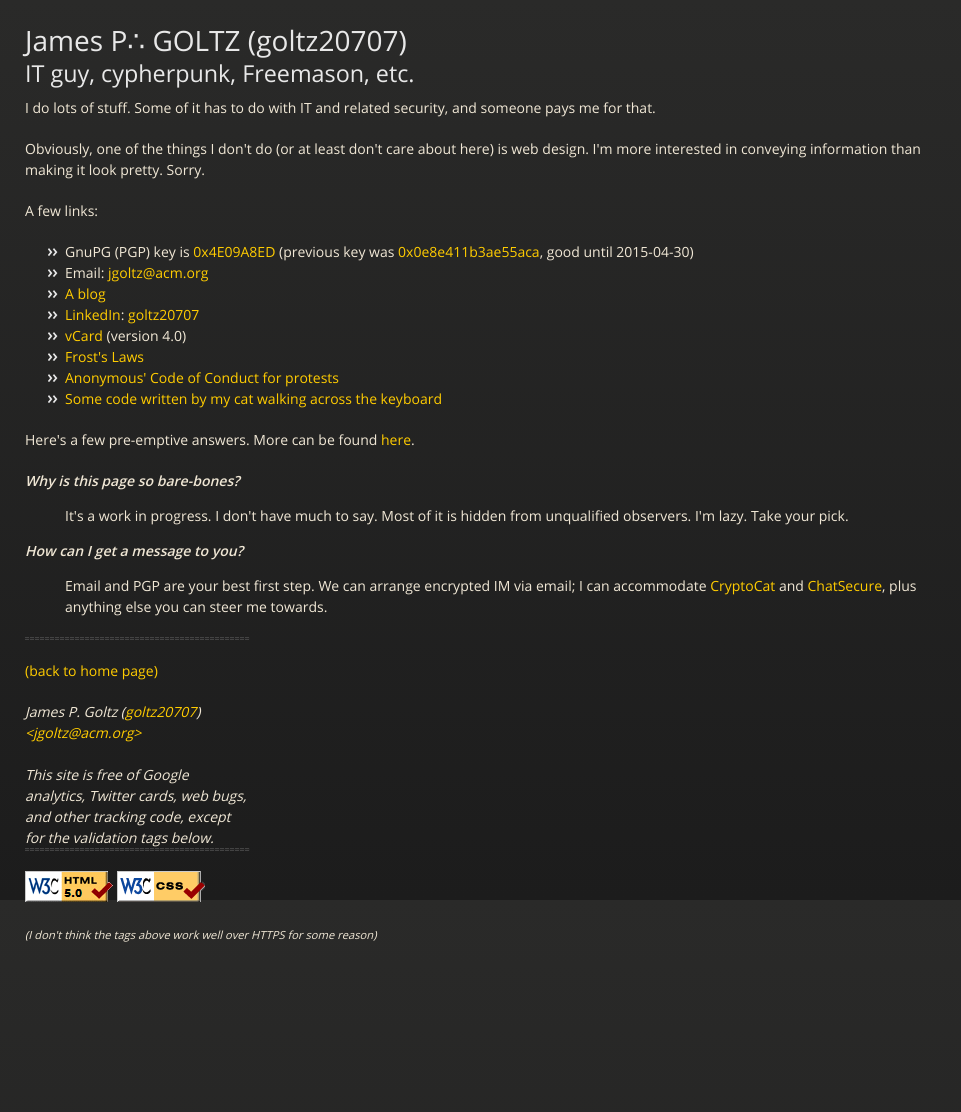
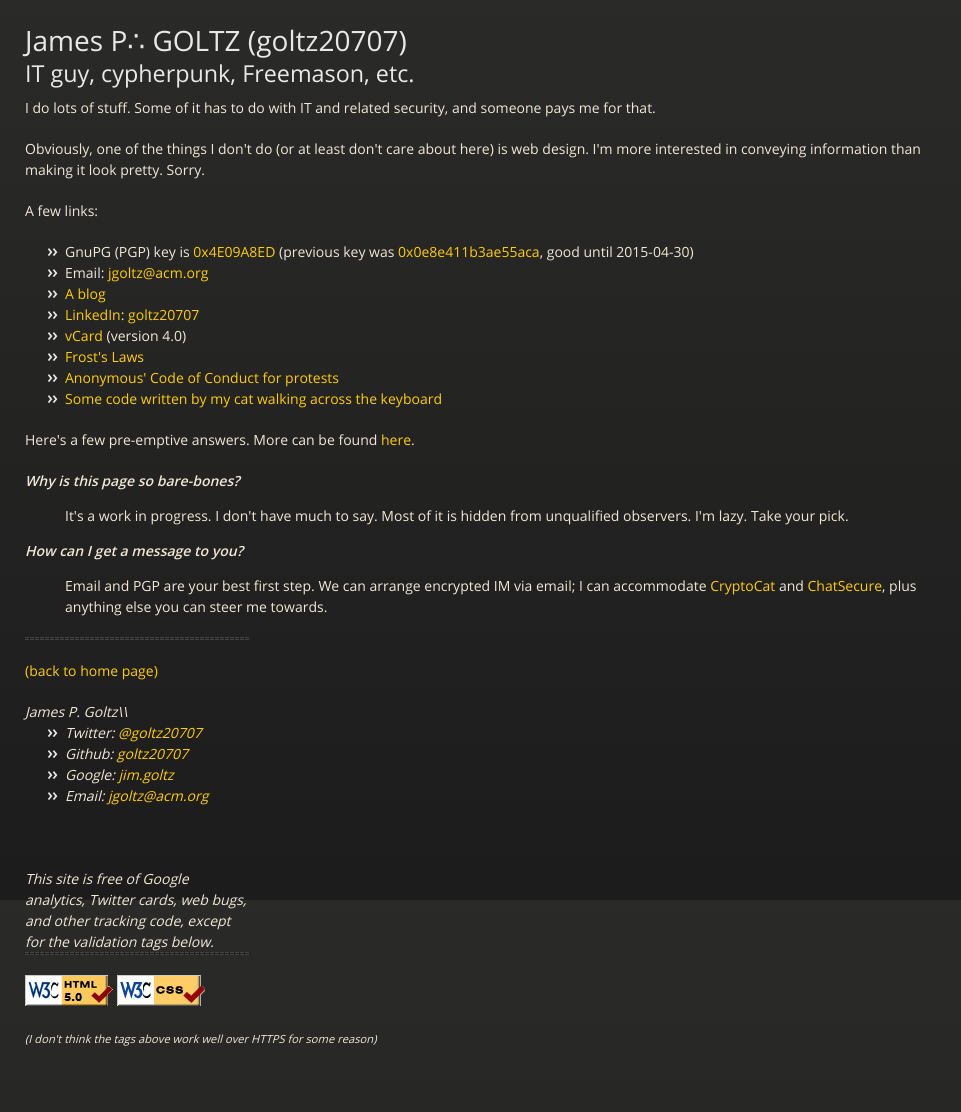
Before and after one commit to goltz20707/goltz20707.github.io, a Jekyll site: the page built from index.html, in a window 1280 px wide. Shown: the whole page, without its empty margins (0-961 px from the left). Built offline with Jekyll 4.4.1, drawn with Linux system fonts in a browser that asks for light colours; before the commit the page ends 1008 px from its top, so only the background shows below that.

Commit message:
First step in setting up web sign-in.

```diff
--- a/_includes/footer.html
+++ b/_includes/footer.html
@@ -3,8 +3,13 @@
 <!-- because "margin-left: 0pt" breaks in IE -->
 <p><a href="/">(back to home page)</a></p>
 <address style="width: 25%">
-  James P. Goltz
-  (<a href="/">goltz20707</a>) <a href="mailto:jgoltz@acm.org">&lt;jgoltz@acm.org&gt;</a>
+  James P. Goltz\\
+  <ul>
+  <li>Twitter: <a href="https://twitter.com/goltz20707" rel="me">@goltz20707</a></li>
+  <li>Github: <a href="https://github.com/goltz20707" rel="me">goltz20707</a></li>
+  <li>Google: <a href="https://google.com/+jim.goltz" rel="me">jim.goltz</a></li>
+  <li>Email: <a href="mailto:jgoltz@acm.org" rel="me">jgoltz@acm.org</a></li>
+</ul>
   <br/><br/>
   This site is free of Google analytics, Twitter cards, web bugs,
   and other tracking code, except for the validation tags below.
```
